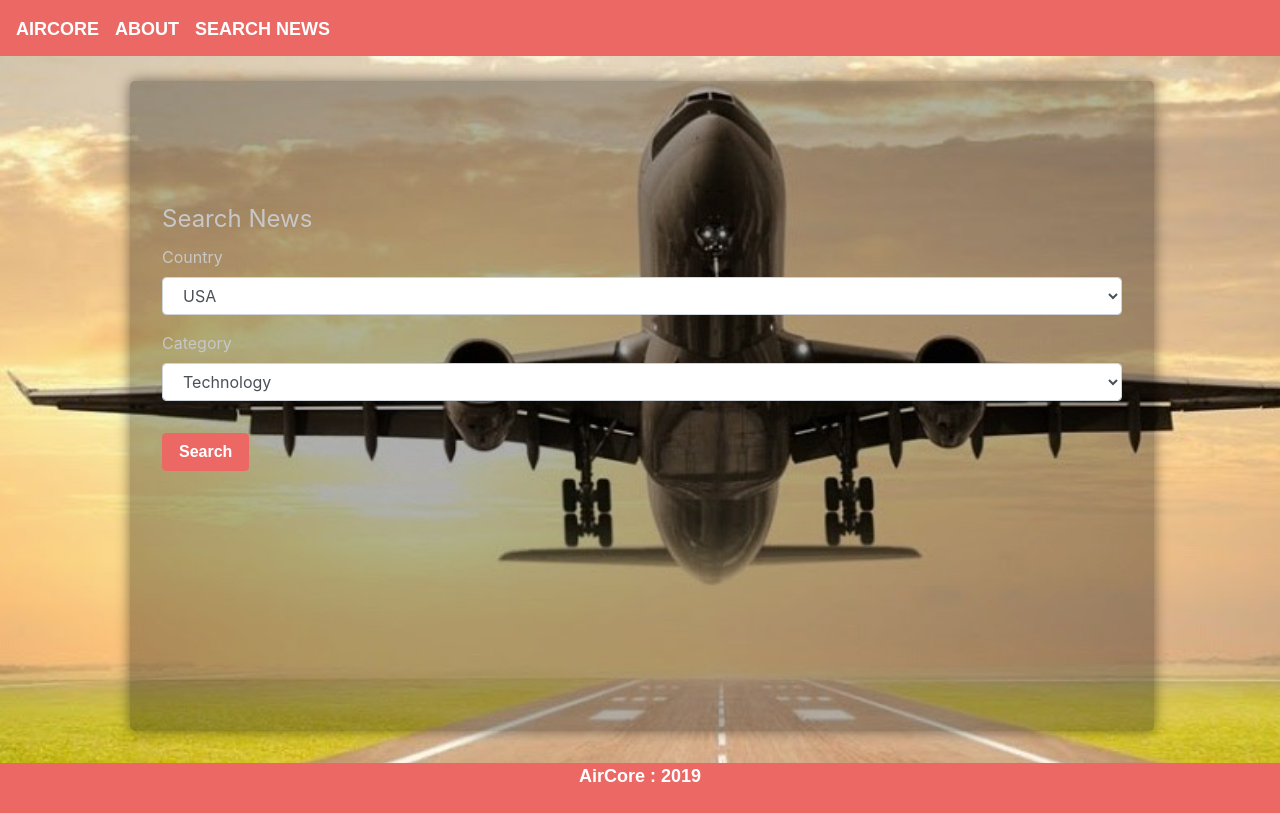
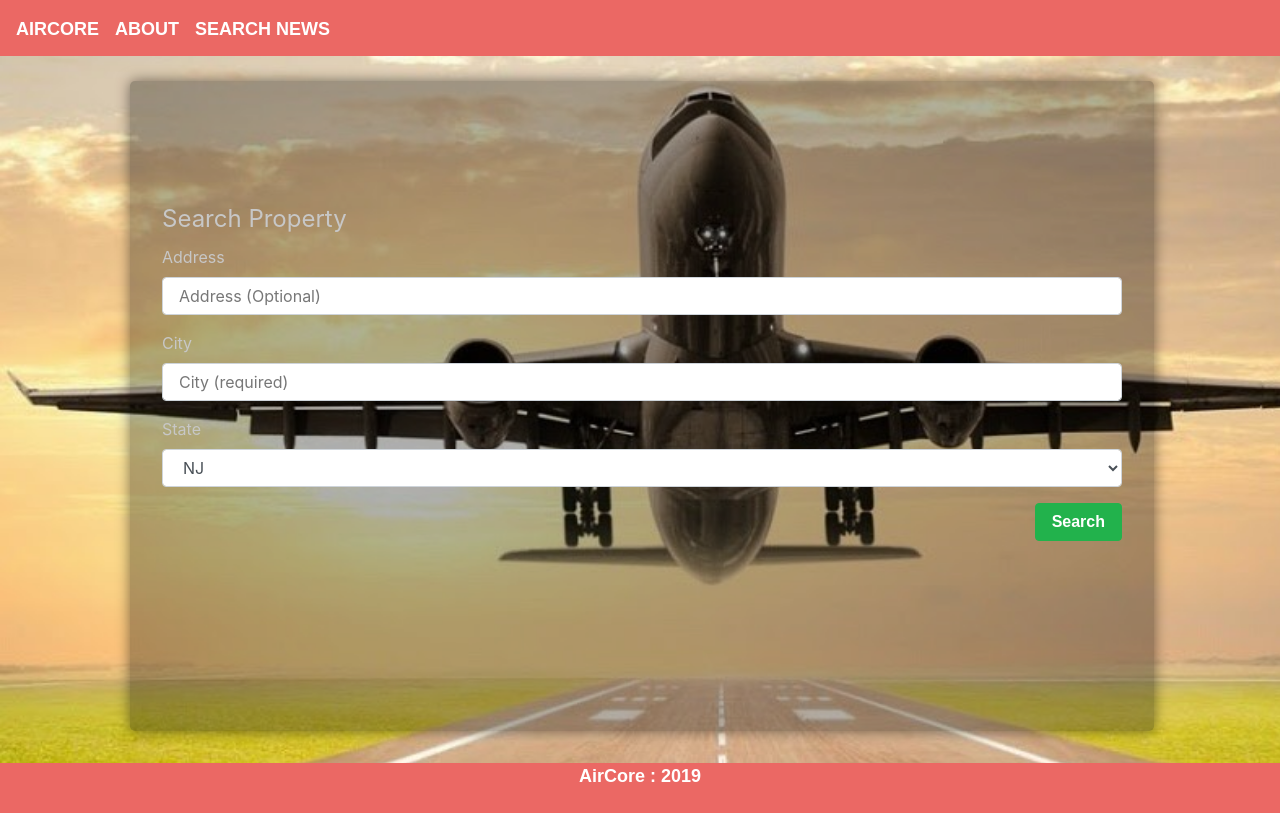
Before and after one commit to MinalKarani/Aircore, a React (Create React App) app in the folder client/: page /about in a window 1280 px wide. Built offline with nearby package versions, Linux system fonts and the light colour scheme; a web font is replaced by a local one.

Commit message:
Show home

```diff
--- a/client/src/components/SearchForm.js
+++ b/client/src/components/SearchForm.js
@@ -1,78 +1,121 @@
 import React,{ Component } from "react";
 import Jumbotron from "./Jumbotron";
+import { Input, TextArea, FormBtn } from "./Form";
 import axios from "axios";
+import FirstPage from "../pages/FirstPage";
+import NoMatch from "../pages/NoMatch";
+import Result from "../pages/Result";
+import { Link } from "react-router-dom";
 
 class SearchForm extends Component {
 
   state = {
 
-    country: "",
-    category: ""
+    address: "",
+    county: "",
+    flood:"",
+    school:"",
+    price:0,
+    building_type:"",
+    finished_size:0,
+    year_built:0,
+    flag:false,
+
   };
   handleInputChange = event => {
     const { name, value } = event.target;
     this.setState({
-      [name]: value
+      [name]: value,
+     // flag:true
     });
   };
 
 
   handleFormSubmit = event => {
     event.preventDefault();
+    this.setState({
 
-    console.log(this.state.country);
-    console.log(this.state.category);
-    var newCountry=this.state.country;
-    var countryStr1=newCountry.split('(');
-    var countryStr=countryStr1[1].split(')');
-    console.log("countryStr=="+countryStr[0]);
-    var url = "https://newsapi.org/v2/top-headlines?country="+countryStr[0]+"&category="+this.state.category+"&apiKey=812ef34128434c998897df67e51cd878";
+      flag:true
+    });
+
+    var url = "https://api.estated.com/property/v3?token=EeGfiyigKeWeKFbdaSzo14IJL6le26&address="+this.state.address+"&city="+this.state.city+"&state=NJ";
     console.log("Url=="+url);
     axios.get(url).then(response => {
-      console.log(response);
-    })
+
+      console.log("Address:  "+response.data.properties[0].addresses[0].formatted_street_address);
+      console.log("Address:  "+response.data.properties[0].addresses[0].city);
+      console.log("Address:  "+response.data.properties[0].addresses[0].state);
+      console.log("Address:  "+response.data.properties[0].addresses[0].zip_code);
+      console.log("County:  "+response.data.properties[0].geographies.county.name);
+
+      this.setState({
+        address:response.data.properties[0].addresses[0].formatted_street_address + " " + response.data.properties[0].addresses[0].city+" " + response.data.properties[0].addresses[0].state + " " + response.data.properties[0].addresses[0].zip_code,
+        county:response.data.properties[0].geographies.county.name,
+        //flood:response.data.properties[0].flood.annual_flood_risk,
+        school:response.data.properties[0].geographies.school_elementary.name,
+        price:response.data.properties[0].sales[0].price,
+        building_type:response.data.properties[0].structures[0].building_type,
+        finished_size:response.data.properties[0].structures[0].finished_size,
+        year_built:response.data.properties[0].structures[0].year_built
+      });
+     })
+
+
   };
 render() {
   return (
     <Jumbotron>
+
+
+    <legend>Search Property</legend>
     <form>
-
-    <legend>Search News</legend>
-
     <div class="form-group">
-      <label for="country">Country</label>
-      <select class="form-control" id="country"
-       value={this.state.country}
-       onChange={this.handleInputChange}
-       name="country"
-      >
-        <option>USA</option>
-        <option>INDIA(IN)</option>
-        <option>UK(GB)</option>
-        <option>CANADA</option>
-        <option>AUSTRALLIA</option>
-      </select>
+      <label for="address">Address</label>
+          <Input
+            value={this.state.address}
+            onChange={this.handleInputChange}
+            name="address"
+            placeholder="Address (Optional)"
+          />
     </div>
     <div class="form-group">
-      <label for="category">Category</label>
-      <select class="form-control" id="category"
-      value={this.state.category}
-      onChange={this.handleInputChange}
-      name="category"
+    <label for="city">City</label>
+    <Input
+          value={this.state.city}
+          onChange={this.handleInputChange}
+          name="city"
+          placeholder="City (required)"
+        />
+    </div>
+    <div class="form-group">
+      <label for="place">State</label>
+      <select class="form-control" id="place"
+       value={this.state.place}
+       onChange={this.handleInputChange}
+       name="place"
       >
-        <option>Technology</option>
-        <option>Politics</option>
-        <option>Sports</option>
-        <option>Health</option>
-        <option>Business</option>
-        <option>Entertainment</option>
-        <option>Science</option>
+        <option>NJ</option>
+        <option>NY</option>
+        <option>CA</option>
+        <option>MD</option>
+        <option>VA</option>
       </select>
     </div>
 
-    <button onClick={this.handleFormSubmit} className="btn btn-primary mt-3">
-      Search
-    </button>
+    <FormBtn onClick={this.handleFormSubmit} className="btn btn-primary mt-3">
+     Search
+    </FormBtn>
+
+    <Result flagg={this.state.flag}
+            add={this.state.address}
+            county={this.state.county}
+            school={this.state.school}
+            price={this.state.price}
+            building_type={this.state.building_type}
+            finished_size={this.state.finished_size}
+            year_built={this.state.year_built}
+
+    />
 </form>
 </Jumbotron>
   );
--- /dev/null
+++ b/client/src/pages/Result.js
@@ -0,0 +1,49 @@
+import React, { Component } from "react";
+import Jumbotron from "../components/Jumbotron";
+import { ListItem,List } from "../components/List";
+
+export function Result(props) {
+    if(props.flagg)
+    {
+      return(
+        <Jumbotron>
+          <legend>Results</legend>
+          <p>
+            Address:
+          <span>{props.add}</span>
+          </p>
+
+          <p>
+            County:
+          <span>{props.county}</span>
+          </p>
+          <p>
+          School:
+          <span>{props.school}</span>
+          </p>
+          <p>
+          price:
+          <span>{props.price}</span>
+          </p>
+          <p>
+          building_type:
+          <span>{props.building_type}</span>
+          </p>
+          <p>
+          Finished Size:
+          <span>{props.finished_size}</span>
+          </p>
+          <p>
+          year_built:
+          <span>{props.year_built}</span>
+          </p>
+        </Jumbotron>
+        )
+      }
+      else
+      {
+        return null;
+      }
+}
+
+export default Result;
```
